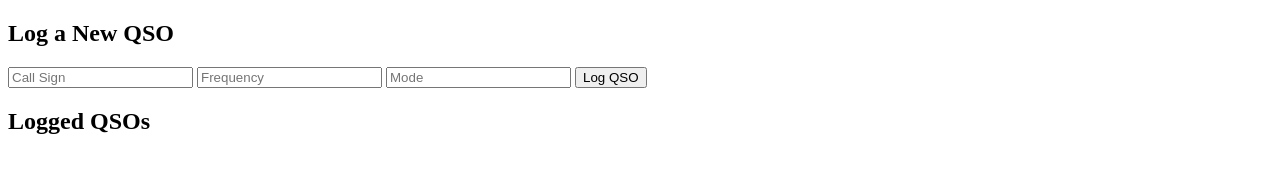
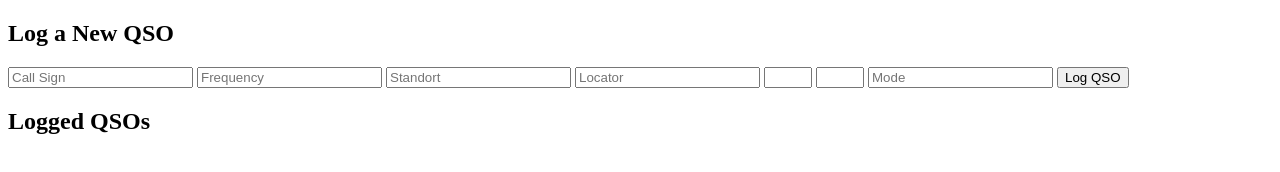
Before and after one commit to ljunker/QsoLogger, a website: page public/index.html in a window 1280 px wide. Drawn offline with Linux system fonts and the light colour scheme; no server answers.

Commit message:
more info

```diff
--- a/index.ts
+++ b/index.ts
@@ -12,6 +12,10 @@ mongoose.connect('mongodb://localhost:27017/qsoLogger', { useNewUrlParser: true,
 const qsoSchema = new mongoose.Schema({
     callSign: String,
     frequency: String,
+    qth: String,
+    loc: String,
+    rappport: Number,
+    signal: Number,
     mode: String,
     date: { type: Date, default: Date.now }
 });
--- a/public/index.html
+++ b/public/index.html
@@ -10,6 +10,10 @@
     <form id="qsoForm">
         <input type="text" id="callSign" placeholder="Call Sign" required>
         <input type="text" id="frequency" placeholder="Frequency" required>
+        <input type="text" id="qth" placeholder="Standort">
+        <input type="text" id="loc" placeholder="Locator">
+        <input type="number" id="rapport" min="1" max="5">
+        <input type="number" id="signal" min="1" max="9">
         <input type="text" id="mode" placeholder="Mode" required>
         <button type="submit">Log QSO</button>
     </form>
```
